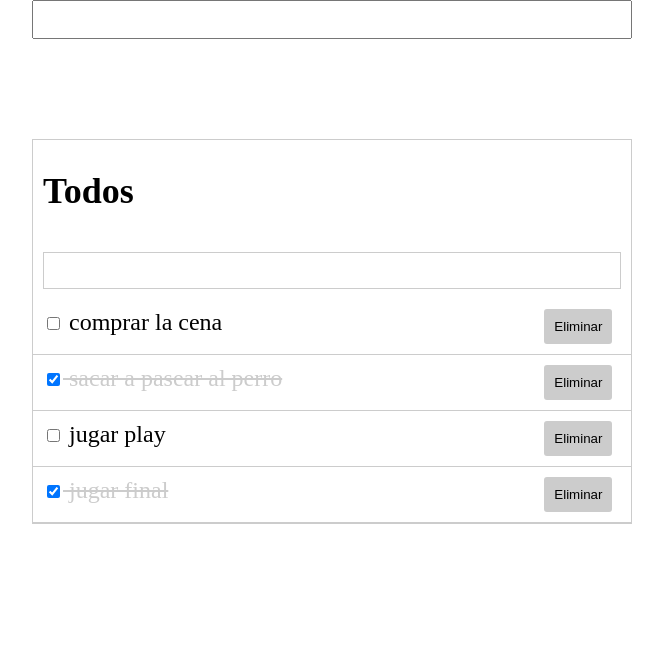
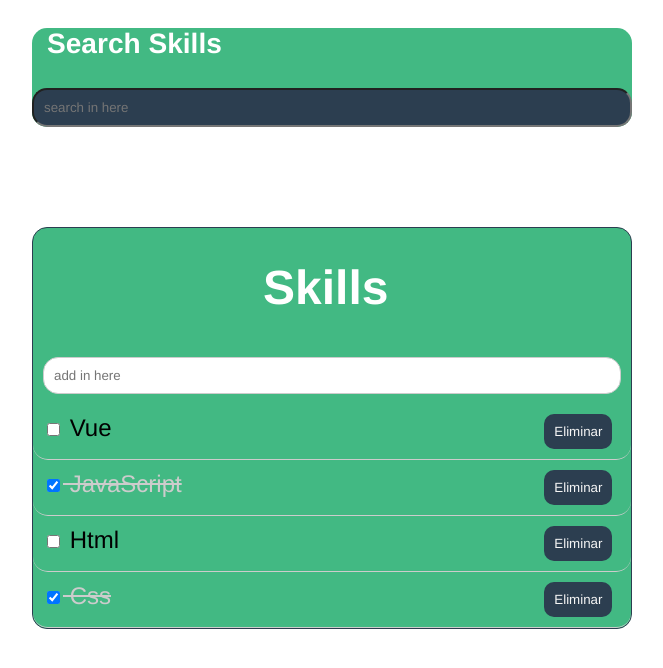
Before and after one commit to brandonalexis1112/CRUD-practica-2, a Vue app: page / in a window 1280 px wide. Shown: the top 668 px of the page, without its empty margins (308-971 px from the left). Built offline with nearby package versions, Linux system fonts and the light colour scheme.

Commit message:
cuarto commit Vuecli-Githubpage

```diff
--- a/src/App.vue
+++ b/src/App.vue
@@ -1,10 +1,12 @@
 <template>
+
   <div >
+
     <div id="header">
       <Search v-on:query-change="querySearch"/>
     </div>
     <div id="main-container">
-      <h2>Todos</h2>
+      <h1>Skills</h1>
       <TodoAdd v-on:add-todo="addTodo"/>
       <Todos v-bind:todoslist="copyTodos" @delete-todo="deleteTodo" />
     </div>
@@ -48,22 +50,22 @@ export default {
       todos: [
         {
           id:0,
-          title: 'comprar la cena',
+          title: 'Vue',
           completed: false
         },
           {
           id:1,
-          title: 'sacar a pasear al perro',
+          title: 'JavaScript',
           completed: true
         },
           {
           id:2,
-          title: 'jugar play',
+          title: 'Html',
           completed: false
         },
           {
           id:3,
-          title: 'jugar final',
+          title: 'Css',
           completed: true
         }
 
@@ -80,23 +82,31 @@ export default {
 <style>
 *{
   box-sizing: border-box;
+  border-radius: 15px;
+  font-family: Avenir, Helvetica, Arial, sans-serif;
+
 }
 body{
-  font: arial, helvetica, sans-serif;
+
   font-size: 1.5em;
   padding: 0;
   margin: 0;
 }
 #main-container{
-  border: solid 1px #ccc;
+  background-color:  #42b983;
+  border: solid 1px#2c3e50;
   width: 600px;
   margin: 100px auto;
+
 }
 header{
+
   background: black;
   padding: 10px;
 }
-h2{
-  padding: 0 10px;
+h1{
+  padding: 0 230px;
+  color :white;
+
 }
 </style>
--- a/src/components/Search.vue
+++ b/src/components/Search.vue
@@ -1,6 +1,7 @@
 <template>
     <div id="search-container">
-        <input type="text" v-model="query" v-on:input="$emit('query-change',query)">
+        <h3>Search Skills </h3>
+        <input type="text"  placeholder="search in here " v-model="query" v-on:input="$emit('query-change',query)">
     </div>
 </template>
 
@@ -19,10 +20,21 @@ export default {
 #search-container{
     width: 600px;
     margin: 0 auto;
+    background-color:  #42b983;
+    font-family: Avenir, Helvetica, Arial, sans-serif;
+
+
 }
 input{
     padding: 10px;
     width: 100%;
     outline:none;
+    background-color:   #2c3e50 ;
 }
+h3{
+    padding: 0 15px;
+    color: white;
+
+}
+
 </style>>
--- a/src/components/TodoAdd.vue
+++ b/src/components/TodoAdd.vue
@@ -1,7 +1,7 @@
 <template>
     <div id="add-container">
         <form @submit="addTodo">
-            <input type="text" v-model="title">
+            <input type="text"  placeholder="add in here " v-model="title">
         </form>
     </div>
 </template>
--- a/src/components/TodoItem.vue
+++ b/src/components/TodoItem.vue
@@ -7,7 +7,7 @@
             {{todo.title}}
         </div>
         <div class="todo-actions">
-            <button @click="$emit('delete-todo', todo.id)">Eliminar</button>
+            <button  @click="$emit('delete-todo', todo.id)">Eliminar</button>
         </div>
     </div>
 </template>
@@ -56,10 +56,10 @@ export default {
     }
     button{
         border: none;
-        border-radius: 3px;
+        border-radius: 10px;
         padding: 10px;
-        background-color: #ccc;
-        color: black;
+        background-color: #2c3e50;
+        color: whitesmoke;
     }
     button:hover{
         background-color: #da2020;
```
Also changed, not shown: src/components/Todos.vue (line endings or trailing spaces).
